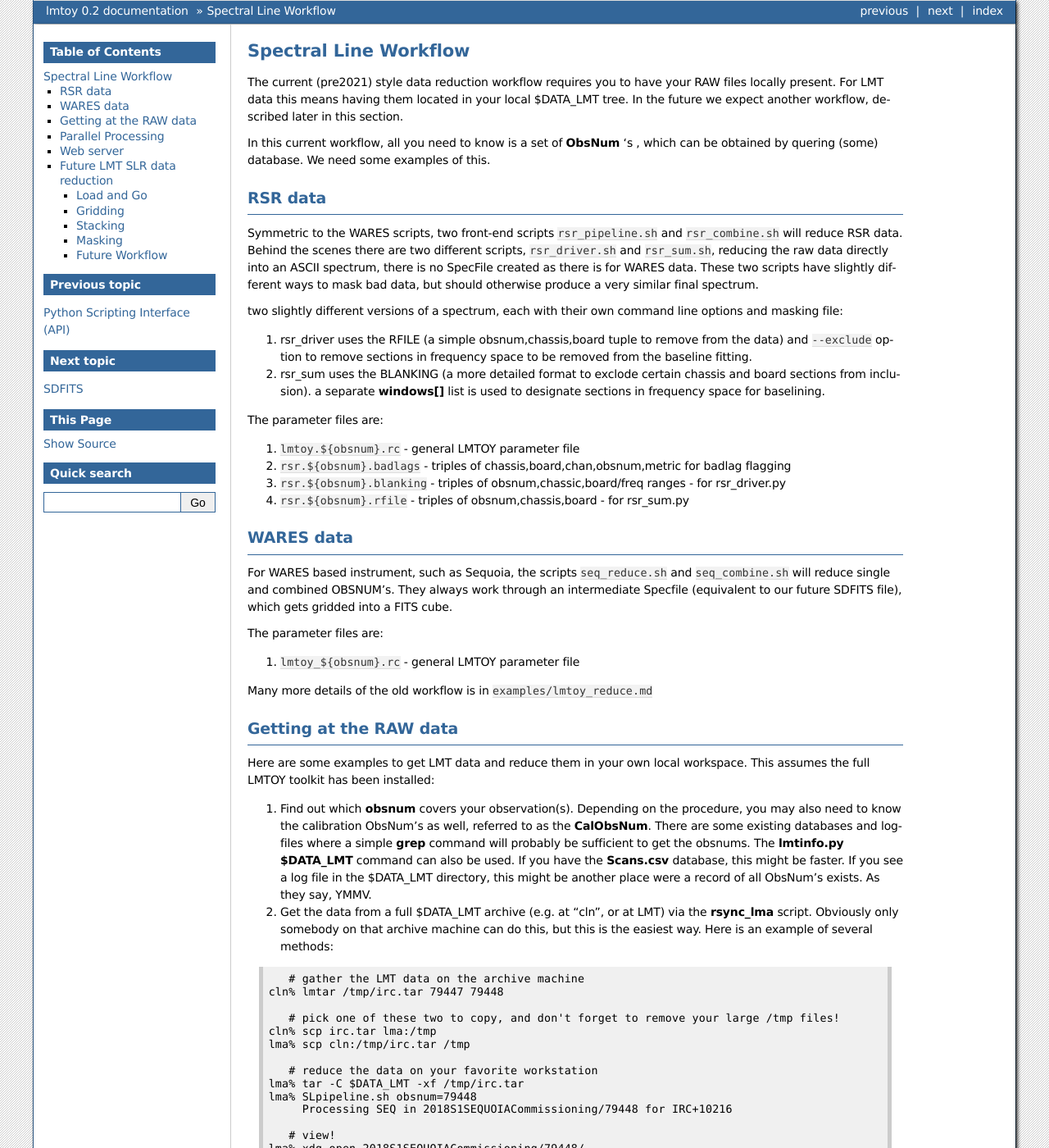
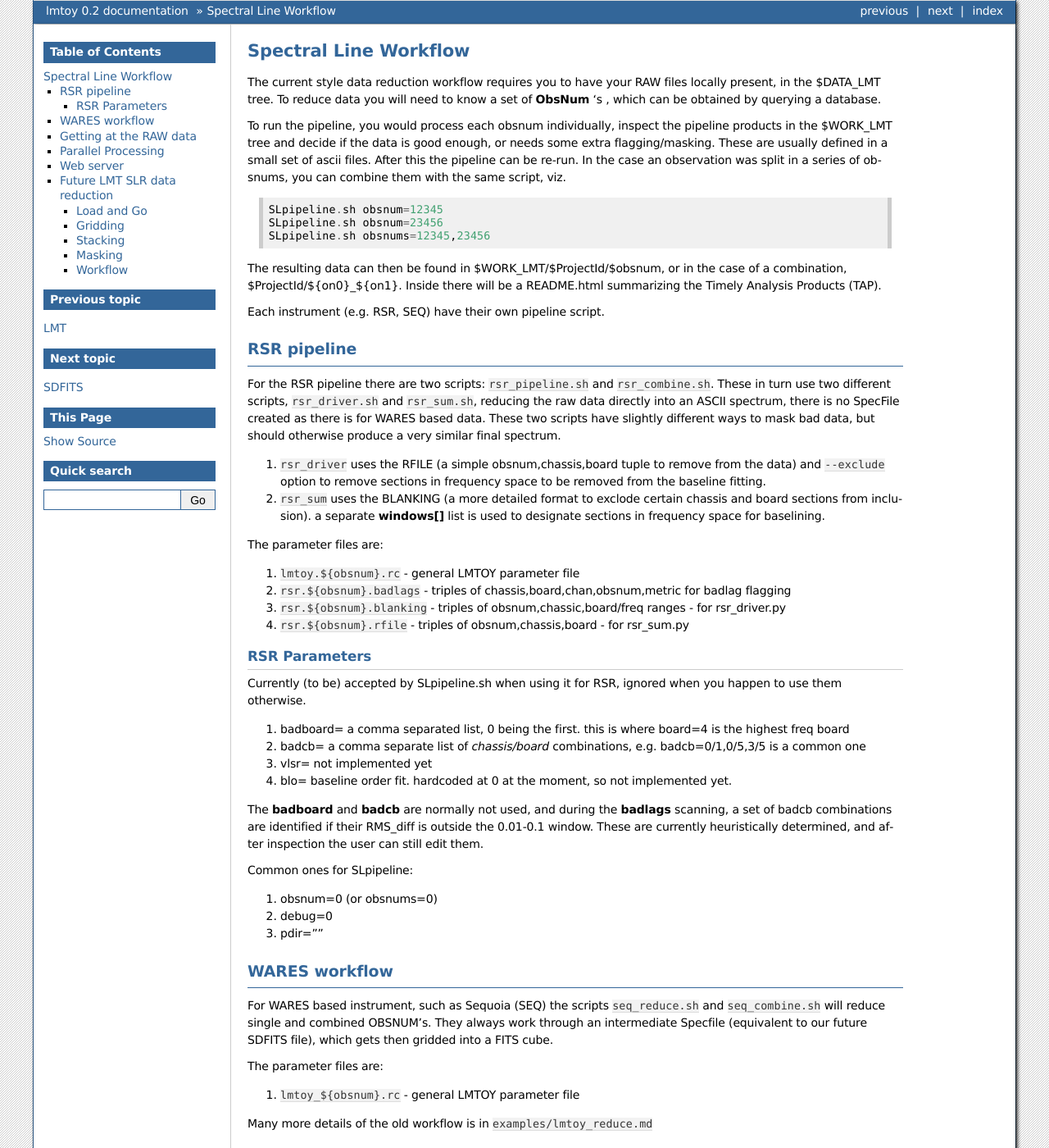
Before and after one commit to astroumd/lmtoy, a Sphinx documentation site: the page built from docs/source/workflow.rst, in a window 1280 px wide and 1400 px high. Shown: the whole window at 82% size. Built offline with Sphinx 7.4.7, drawn with Linux system fonts in a browser that asks for light colours; pages that are not in the unit, such as notebooks, are missing from menus; some of the changed text lies outside the part shown.

```diff
--- a/docs/source/reduce.rst
+++ b/docs/source/reduce.rst
@@ -1,4 +1,4 @@
-LMTOY_REDUCE
-============
+Sequoia via SLpipeline
+======================
 
 .. mdinclude:: ../../examples/lmtoy_reduce.md
--- a/docs/source/workflow.rst
+++ b/docs/source/workflow.rst
@@ -1,31 +1,41 @@
 Spectral Line Workflow
 ======================
 
-The current (pre2021) style data reduction workflow requires you to have your RAW files locally present. For LMT data this
-means having them located in your local $DATA_LMT tree.  In the future we expect another workflow, described
-later in this section.
+The current style data reduction workflow requires you to have your RAW files locally present, in
+the $DATA_LMT tree.   To reduce data you will need to know a set of **ObsNum** 's , which can be
+obtained by querying a database.
 
-In this current workflow, all you need to know is a set of **ObsNum** 's , which can be obtained by quering
-(some) database. We need some examples of this.
+To run the pipeline, you would process each obsnum individually, inspect the pipeline products
+in the $WORK_LMT tree and
+decide if the data is good enough, or needs some extra flagging/masking. These are usually defined
+in a small set of ascii files. After this the pipeline can be re-run.  In the case an observation
+was split in a series of obsnums, you can combine them with the same script, viz.
 
-RSR data
---------
+.. code-block::
 
+   SLpipeline.sh obsnum=12345
+   SLpipeline.sh obsnum=23456
+   SLpipeline.sh obsnums=12345,23456
 
-Symmetric to the WARES scripts, two front-end scripts
-``rsr_pipeline.sh`` and ``rsr_combine.sh``  will reduce RSR data. Behind the scenes there
-are two different scripts,
-``rsr_driver.sh`` and ``rsr_sum.sh``, reducing the raw data directly into an ASCII spectrum, there
-is no SpecFile created as there is for WARES data. These two scripts have slightly different
+The resulting data can then be found in $WORK_LMT/$ProjectId/$obsnum, or in the case of a combination,
+$ProjectId/${on0}_${on1}. Inside there will be a README.html summarizing the
+Timely Analysis Products (TAP).
+
+Each instrument (e.g. RSR, SEQ) have their own pipeline script.
+
+RSR pipeline
+------------
+
+For the RSR pipeline there are two scripts:
+``rsr_pipeline.sh`` and ``rsr_combine.sh``.   These in turn use
+two different scripts, ``rsr_driver.sh`` and ``rsr_sum.sh``, reducing the raw data directly into an ASCII spectrum,
+there is no SpecFile created as there is for WARES based data. These two scripts have slightly different
 ways to mask bad data, but should otherwise produce a very similar final spectrum.
 
-two slightly different versions of a spectrum, each with their own command line options and masking
-file:
-
-1. rsr_driver uses the RFILE (a simple obsnum,chassis,board tuple to remove from the data) and ``--exclude`` option
+1. ``rsr_driver`` uses the RFILE (a simple obsnum,chassis,board tuple to remove from the data) and ``--exclude`` option
    to remove sections in frequency space to be removed from the baseline fitting.
 
-2. rsr_sum uses the BLANKING (a more detailed format to exclode certain chassis and board sections from inclusion).
+2. ``rsr_sum`` uses the BLANKING (a more detailed format to exclode certain chassis and board sections from inclusion).
    a separate **windows[]** list is used to designate sections in frequency space for baselining.
 
 
@@ -37,13 +47,35 @@ The parameter files are:
 4. ``rsr.${obsnum}.rfile`` - triples of obsnum,chassis,board - for rsr_sum.py
 
 
+RSR Parameters
+~~~~~~~~~~~~~~
 
-WARES data
-----------
+Currently (to be) accepted by SLpipeline.sh when using it for RSR,
+ignored when you happen to use them otherwise.
 
-For WARES based instrument, such as Sequoia,
+1. badboard=      a comma separated list, 0 being the first.  this is where board=4 is the highest freq board
+2. badcb=         a comma separate list of *chassis/board* combinations, e.g. badcb=0/1,0/5,3/5 is a common one
+3. vlsr=          not implemented yet
+4. blo=           baseline order fit. hardcoded at 0 at the moment, so not implemented yet.
+
+The **badboard** and **badcb** are normally not used, and during the **badlags** scanning, a set of badcb combinations are
+identified if their RMS_diff is outside the 0.01-0.1 window. These are currently heuristically determined, and after inspection
+the user can still edit them.
+
+Common ones for SLpipeline:
+
+1. obsnum=0 (or obsnums=0)
+2. debug=0
+3. pdir=""
+
+
+
+WARES workflow
+--------------
+
+For WARES based instrument, such as Sequoia (SEQ)
 the scripts ``seq_reduce.sh`` and ``seq_combine.sh`` will reduce single and combined OBSNUM's. They
-always work through an intermediate Specfile (equivalent to our future SDFITS file), which gets gridded
+always work through an intermediate Specfile (equivalent to our future SDFITS file), which gets then gridded
 into a FITS cube.
 
 The parameter files are:
@@ -58,16 +90,24 @@ Many more details of the old workflow is in ``examples/lmtoy_reduce.md``
 Getting at the RAW data
 -----------------------
 
-Here are some examples to get LMT data and reduce them
-in your own local workspace. This assumes the full LMTOY toolkit has been installed:
+Here are some examples to get raw (netCDF) LMT data and reduce them
+in your own local workspace. This assumes the LMTOY toolkit has been installed:
 
-1.  Find out which **obsnum** covers your observation(s).  Depending on the procedure, you may
-    also need to know the calibration ObsNum's as well, referred to as the **CalObsNum**.
+1.  Find out which **obsnum** covers your observation(s).  Depending on the observing procedure, you may
+    also need to know the calibration ObsNum's as well, referred to as the **CalObsNum**, and usually you do.
     There are some existing databases and logfiles where a simple **grep** command will probably be sufficient
     to get the obsnums. The **lmtinfo.py $DATA_LMT** command can also be used. If you have the **Scans.csv**
     database, this might be faster. If you see a log file in the $DATA_LMT directory, this might be another
     place were a record of all ObsNum's exists.
     As they say, YMMV.
+
+.. code-block::
+
+      # assuming your administrator is maintaining a **data_lmt.log**
+      % lmtinfo.py grep 2021-12-17
+      % lmtinfo.py grep 2020 NGC5194
+
+    would show all the data observed on that date, the second example shows all NGC5194 data in 2020.
 
 2.  Get the data from a full $DATA_LMT archive (e.g. at "cln", or at LMT) via the **rsync_lma** script. Obviously
     only somebody on that archive machine can do this, but this is the easiest way. Here is an example of several
@@ -96,10 +136,14 @@ be inspected the ADMIT way (or any other way).
 
 An alternative would be a direct rsync conection between e.g. cln and lma:
 
+.. code-block::
+
    cln% cd $DATA_LMT
    cln% rsync -avR `lmtar.py 79447 79448` lma:/lma1/lmt/data_lmt
 
-for which we have a script, which works from any directory:
+for which we have a script, which also works from any directory:
+
+.. code-block::
 
    cln% rsync_lma 79448
 
@@ -278,8 +322,8 @@ in docs/masking.md, but here is a flavor of what is being considered:
 
 
 
-Future Workflow
-~~~~~~~~~~~~~~~
+Workflow
+~~~~~~~~
 
 UMass Server has the data, a web interface will run the new-style pipeline. Data can be inspected.
 New parameters can be set, and re-imaged.
```
Also changed, not shown: docs/source/glossary.rst (+18 -7 lines), docs/source/index.rst (+66 -36 lines), docs/source/rsr.rst (+22 -19 lines).
